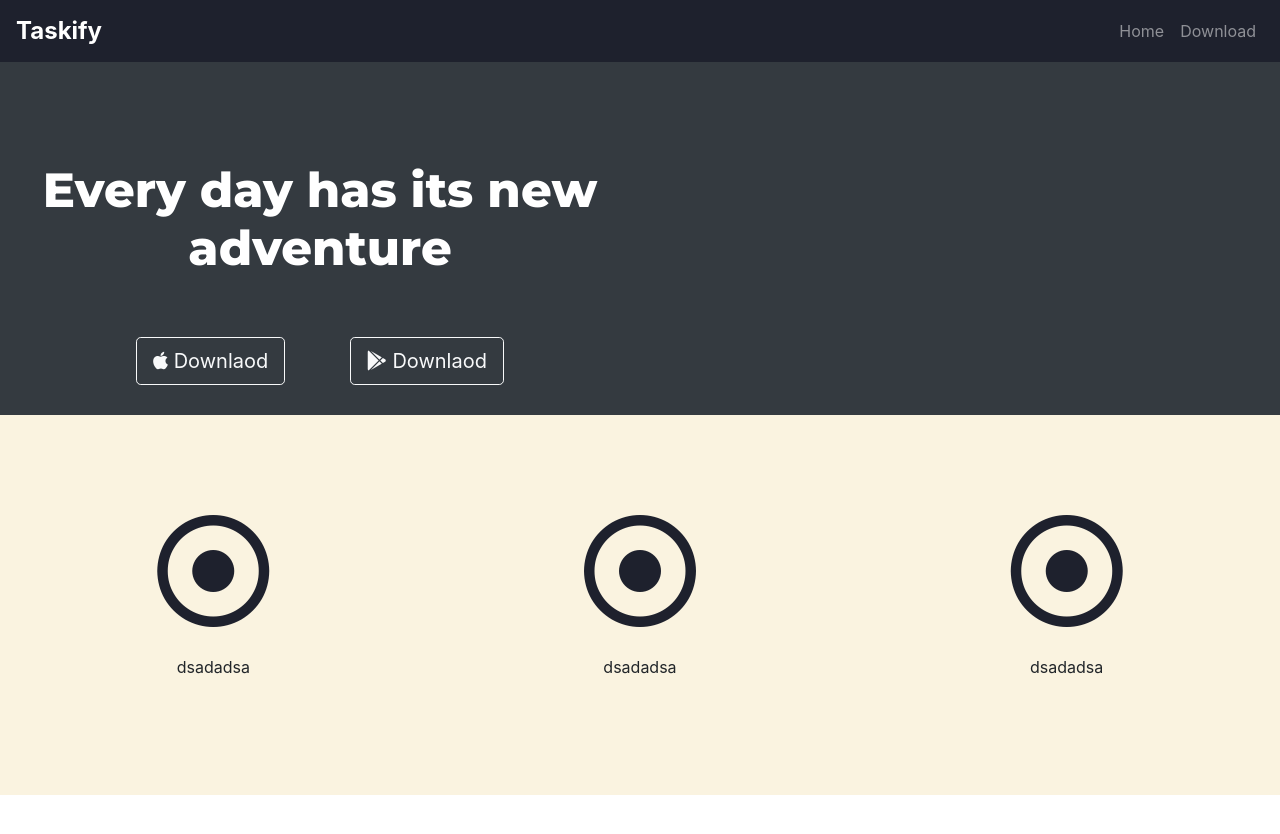
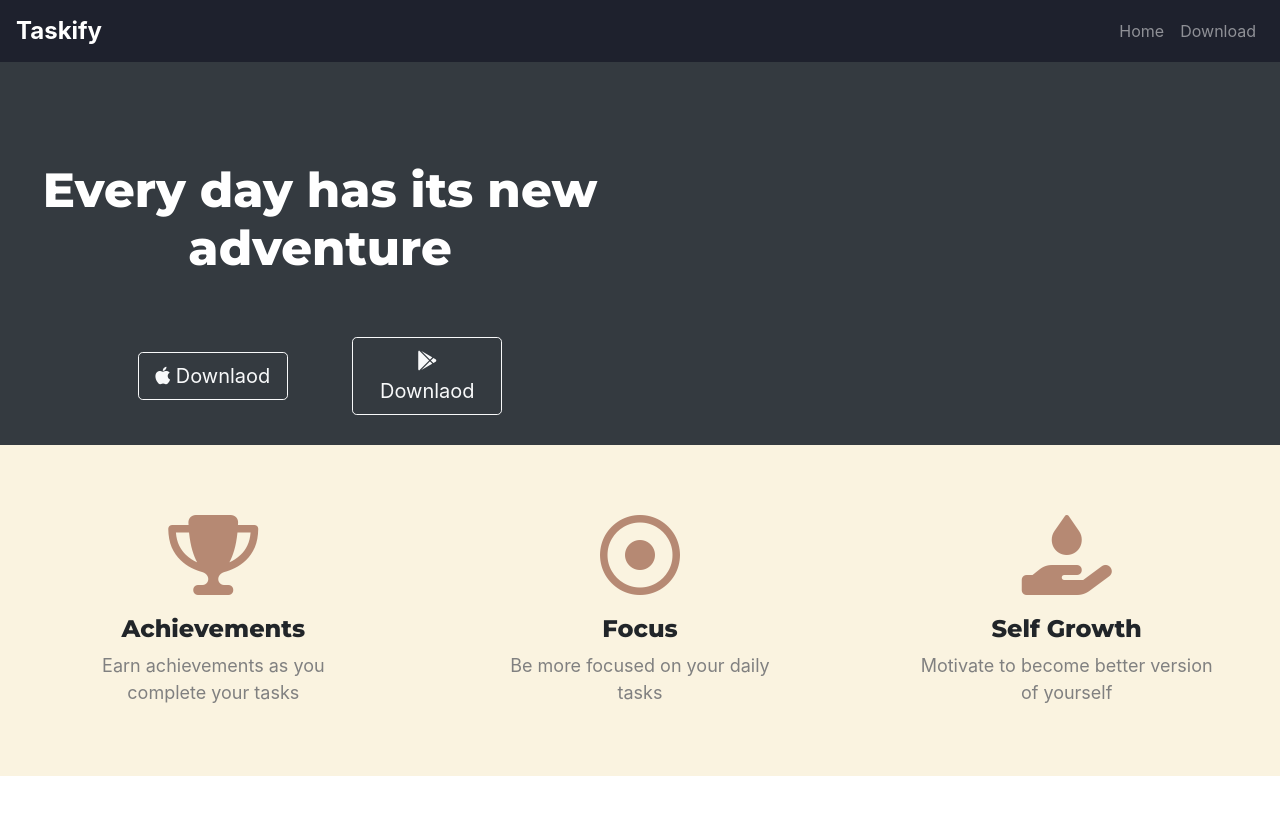
Before and after one commit to amitmoy/App-Website, a plain HTML site: page index.html in a window 1280 px wide. Shown: the top 834 px of the page. Drawn offline with nearby package versions, Linux system fonts and the light colour scheme.

Commit message:
features div done

```diff
--- a/css/styles.css
+++ b/css/styles.css
@@ -1,5 +1,10 @@
 h1{
   font-family: "Montserrat";
+}
+
+h3{
+  font-family: "Montserrat";
+  font-size: 1.5em;
 }
 
 .bg-darkblue {
@@ -35,6 +40,7 @@ h1{
 
 .download-btn{
   margin: 30px 30px;
+  width: 150px;
 }
 
 .second-div{
@@ -55,16 +61,22 @@ h1{
   font-weight: bold;
 }
 
-.logos-div{
+.features-div{
   text-align: center;
 }
 
-.logo{
-  padding: 100px 0;
+.feature-div{
+  padding: 70px 0;
 }
 
-.fa-dot-circle{
-  font-size: 4em;
+.feature-logo{
   margin-bottom: 20px;
-  color: #1E212D;
+  color: #B68973;
 }
+
+.feature-paragraph{
+  color: gray;
+  width: 70%;
+  margin: auto;
+  font-size: 1.125em;
+}
--- a/index.html
+++ b/index.html
@@ -71,21 +71,24 @@
   </div>
 
   <div class="container-fluid second-div">
-    <div class="row logos-div">
+    <div class="row features-div">
 
-      <div class="col-lg-4 logo">
-        <h3><i class="far fa-dot-circle"></i></i></h3>
-        <p>dsadadsa</p>
+      <div class="col-lg-4 feature-div">
+        <i class="fas fa-trophy feature-logo fa-5x"></i>
+        <h3>Achievements</h3>
+      <p class="feature-paragraph">Earn achievements as you complete your tasks</p>
       </div>
 
-      <div class="col-lg-4 logo">
-      <h3><i class="far fa-dot-circle"></i></h3>
-      <p>dsadadsa</p>
+      <div class="col-lg-4 logo feature-div">
+      <i class="far fa-dot-circle feature-logo fa-5x"></i>
+      <h3>Focus</h3>
+      <p class="feature-paragraph">Be more focused on your daily tasks</p>
       </div>
 
-      <div class="col-lg-4 logo">
-      <h3><i class="far fa-dot-circle"></i></h3>
-      <p>dsadadsa</p>
+      <div class="col-lg-4 logo feature-div">
+      <i class="fas fa-hand-holding-water feature-logo fa-5x"></i>
+      <h3>Self Growth</h3>
+      <p class="feature-paragraph">Motivate to become better version of yourself</p>
       </div>
 
     </div>
```
